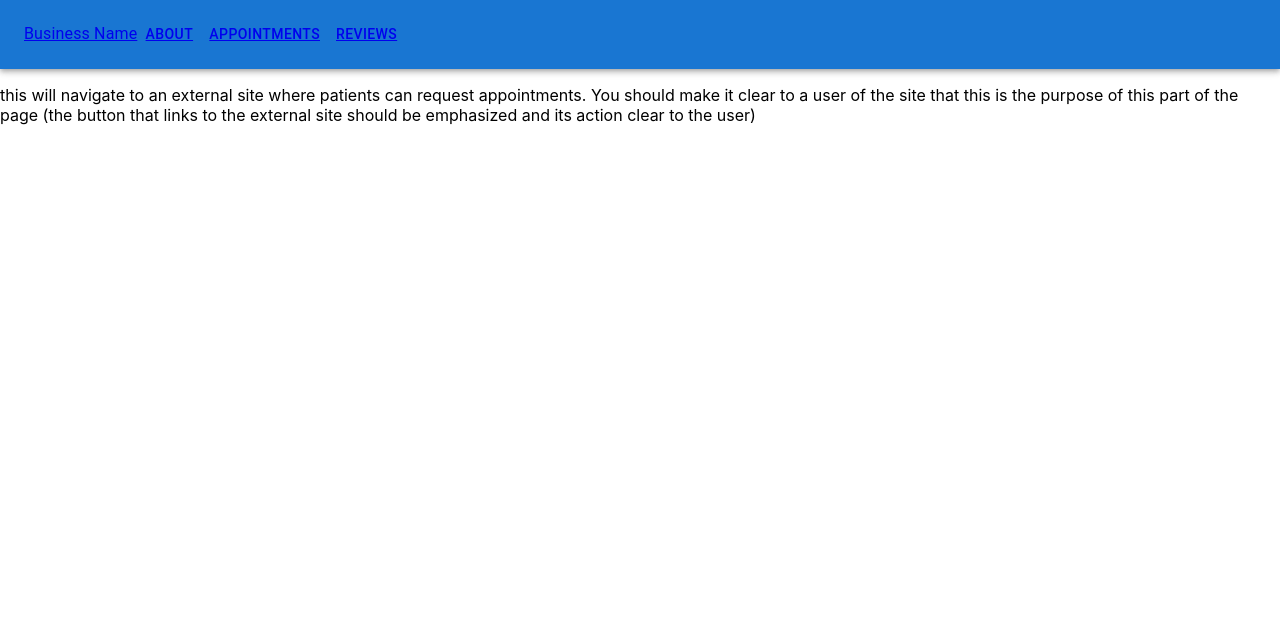
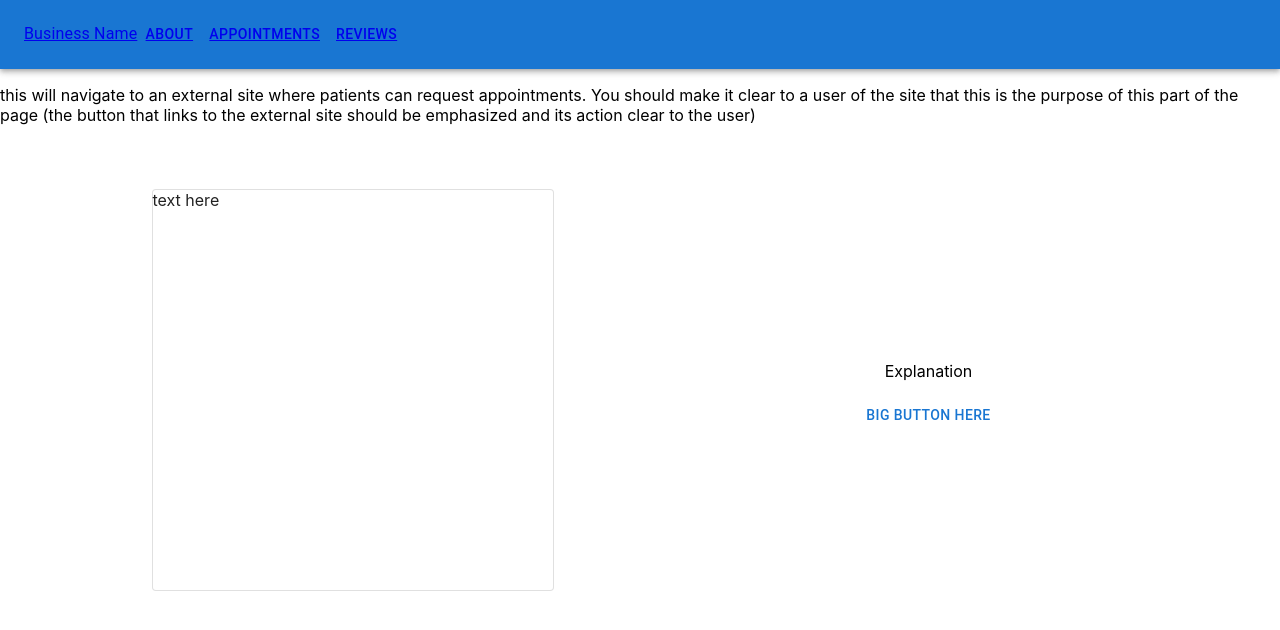
Before and after one commit to chystarr/ui-ux-midterm, a React (Create React App) app: page /appointments in a window 1280 px wide. Shown: the top 630 px of the page. Built offline with nearby package versions, Linux system fonts and the light colour scheme.

Commit message:
Set up layout for Appointments and Reviews pages using Material UI components

```diff
--- a/src/components/Appointments.js
+++ b/src/components/Appointments.js
@@ -1,3 +1,5 @@
+import ExternalRedirect from './ExternalRedirect.js';
+
 function Appointments() {
     return (
       <div>
@@ -5,6 +7,7 @@ function Appointments() {
         should make it clear to a user of the site that this is the purpose of this part of the
         page (the button that links to the external site should be emphasized and its action
         clear to the user)</p>
+        <ExternalRedirect />
       </div>
     ) ;
   }
--- /dev/null
+++ b/src/components/ExternalRedirect.js
@@ -0,0 +1,48 @@
+import Container from '@mui/material/Container';
+import Paper from '@mui/material/Paper';
+import Box from '@mui/material/Box';
+import Button from '@mui/material/Button';
+
+function ExternalRedirect() {
+  return (
+    <div> {/* Replace outer div element with ThemeProvider component later */}
+      <Container>
+        <Box
+          sx={{
+            display: 'flex',
+            flexDirection: {xs: 'column', md: 'row'},
+            justifyContent: 'space-around',
+            alignItems: 'center',
+            '& > :not(style)': {
+              width: 400,
+              my: 6,
+            },
+          }}
+        >
+          <Paper variant='outlined' sx={{
+              height: 400,
+            }}
+          >
+            text here
+          </Paper>
+          <Box
+            sx={{
+              display: 'flex',
+              justifyContent: 'center',
+              alignItems:'center',
+              flexDirection: 'column',
+              height: {xs: 100, md: 400},
+            }}
+          >
+            <p>Explanation</p>
+            <Button>
+              big button here
+            </Button>
+          </Box>
+        </Box>
+      </Container>
+    </div>
+  );
+}
+
+export default ExternalRedirect;
--- a/src/components/Reviews.js
+++ b/src/components/Reviews.js
@@ -1,8 +1,11 @@
+import ExternalRedirect from './ExternalRedirect.js';
+
 function Reviews() {
     return (
       <div>
         <p>Similar to the appointment requests, this should be providing a link to an external
         site (or sites) where the practice has reviews.</p>
+        <ExternalRedirect />
       </div>
     ) ;
   }
```
